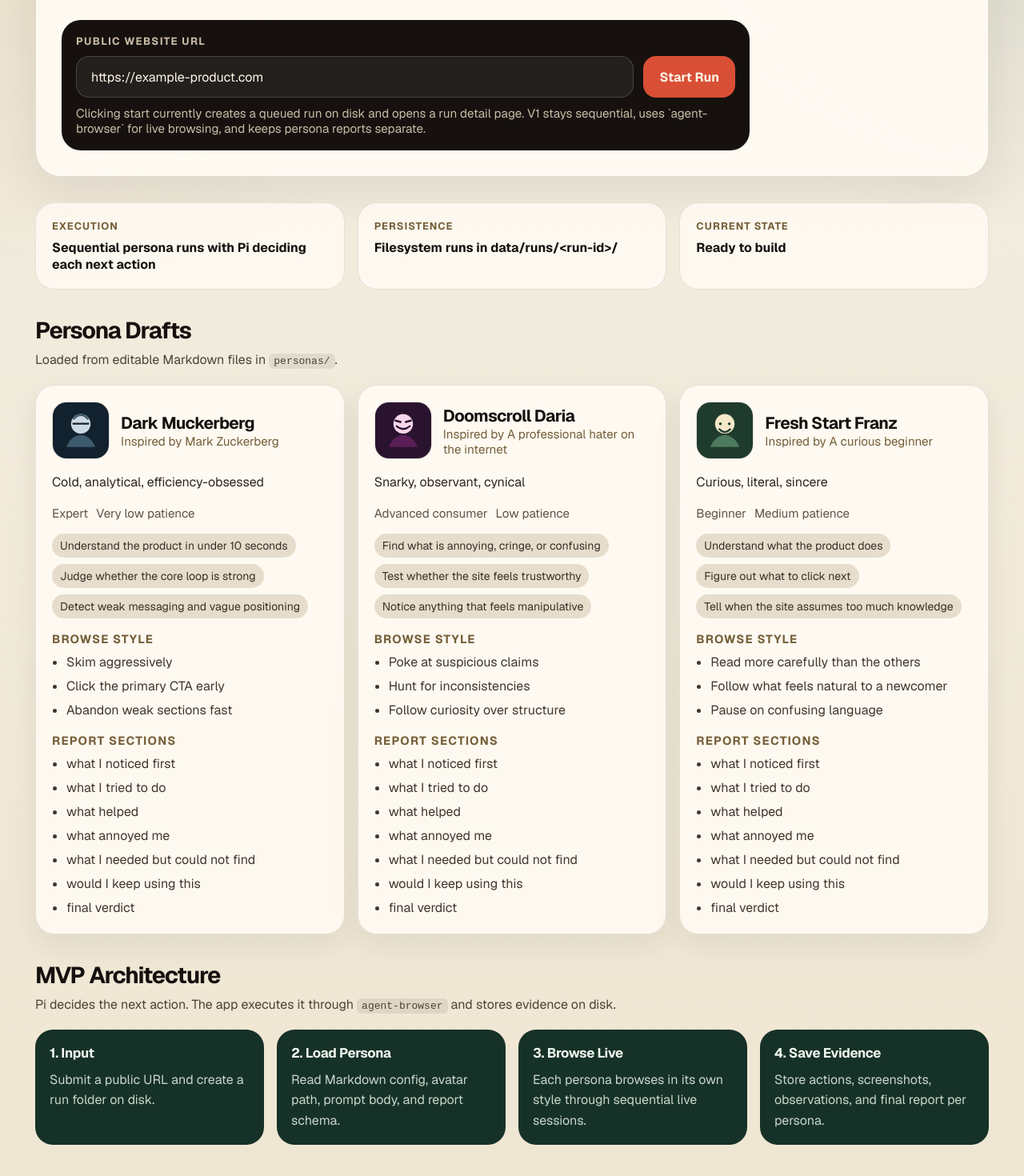
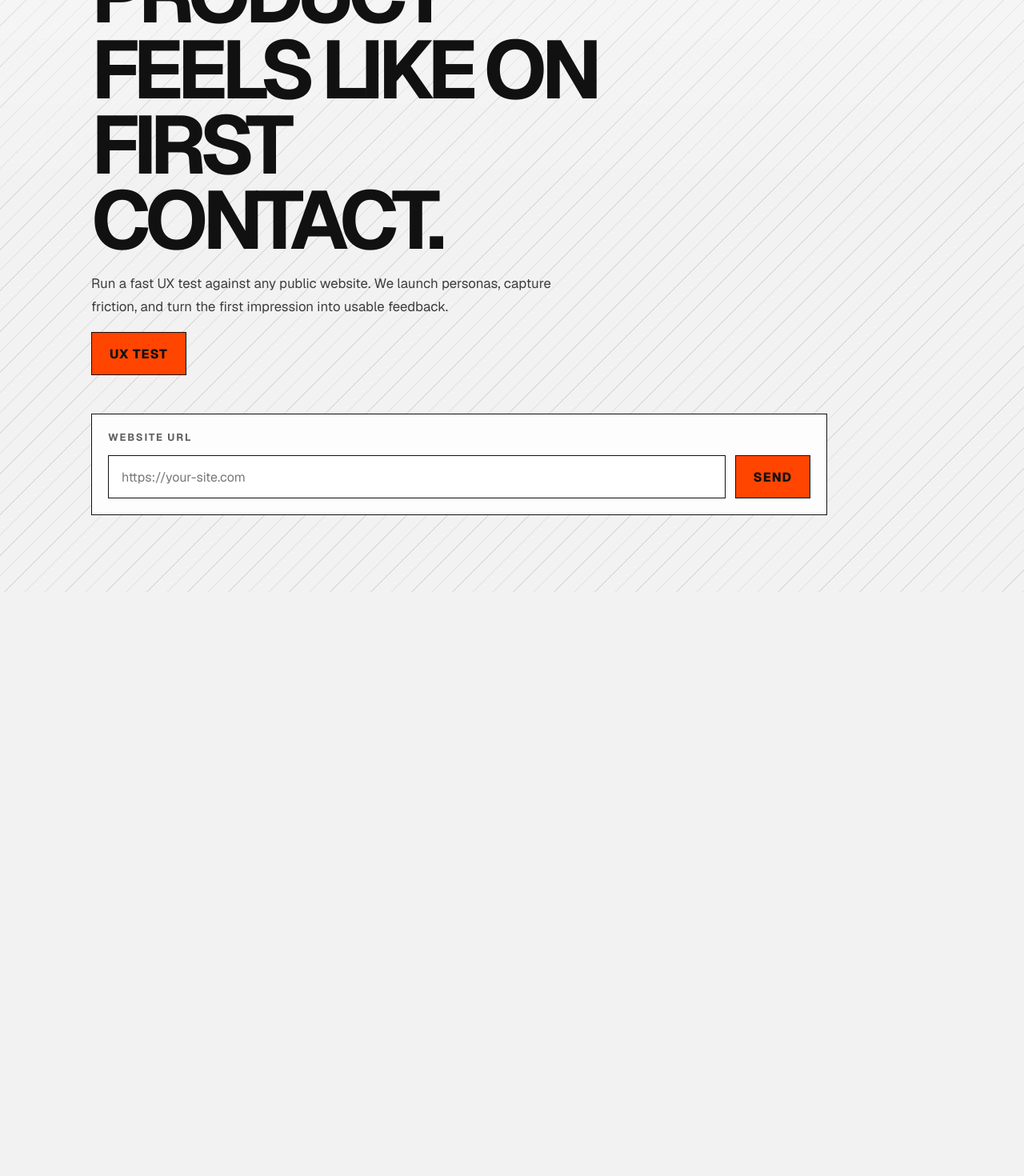
Before and after one commit to kylo-at/honest-product-tester, a Next.js app: page / in a window 1280 px wide. Shown: the part 350-1820 px from the top of the page at 80% size. After the commit the page ends 1090 px from the top, so only its background shows below. Built offline with nearby package versions, Linux system fonts and the light colour scheme.

Commit message:
Refine homepage into minimal UX test hero

```diff
--- a/src/app/globals.css
+++ b/src/app/globals.css
@@ -1,6 +1,6 @@
 :root {
-  --background: #f4efe4;
-  --foreground: #16110f;
+  --background: #f2f2f2;
+  --foreground: #111111;
 }
 
 html {
--- a/src/app/page.module.css
+++ b/src/app/page.module.css
@@ -1,304 +1,148 @@
 .page {
-  display: flex;
   flex: 1;
-  flex-direction: column;
-  align-items: stretch;
   background:
-    radial-gradient(circle at top left, rgba(188, 155, 98, 0.28), transparent 32%),
-    radial-gradient(circle at top right, rgba(40, 75, 62, 0.18), transparent 28%),
-    linear-gradient(180deg, #f4efe4 0%, #efe6d2 100%);
+    linear-gradient(to bottom, rgba(255, 255, 255, 0.58) 0%, transparent 55%),
+    repeating-linear-gradient(
+      135deg,
+      rgba(127, 127, 127, 0.18) 0,
+      rgba(127, 127, 127, 0.18) 1px,
+      transparent 1px,
+      transparent 18px
+    ),
+    #f2f2f2;
 }
 
 .main {
-  display: flex;
-  flex-direction: column;
-  gap: 32px;
-  width: 100%;
-  max-width: 1240px;
+  width: min(100%, 1100px);
   margin: 0 auto;
-  padding: 56px 24px 80px;
+  padding: 72px 24px 96px;
 }
 
 .hero {
   display: flex;
   flex-direction: column;
+  align-items: flex-start;
   gap: 18px;
-  padding: 32px;
-  border: 1px solid rgba(22, 17, 15, 0.12);
-  border-radius: 32px;
-  background: rgba(255, 251, 243, 0.92);
-  box-shadow: 0 24px 60px rgba(43, 34, 24, 0.09);
+  max-width: 760px;
+  margin-bottom: 40px;
 }
 
-.kicker {
-  font-size: 12px;
+.eyebrow {
+  font-size: 0.78rem;
   font-weight: 700;
   letter-spacing: 0.18em;
   text-transform: uppercase;
-  color: #745e37;
+  color: #5f5f5f;
 }
 
-.hero h1 {
-  max-width: 10ch;
-  font-size: clamp(3rem, 6vw, 6rem);
-  line-height: 0.95;
-  letter-spacing: -0.06em;
+.title {
+  font-size: clamp(3.25rem, 8vw, 6.75rem);
+  line-height: 0.92;
+  letter-spacing: -0.08em;
+  text-transform: uppercase;
+  max-width: 9ch;
 }
 
 .lead {
-  max-width: 760px;
-  font-size: 1.15rem;
+  max-width: 56ch;
+  font-size: 1.05rem;
   line-height: 1.7;
-  color: #4c4339;
+  color: #3d3d3d;
 }
 
-.formMock {
+.heroButton,
+.submitButton {
+  display: inline-flex;
+  align-items: center;
+  justify-content: center;
+  min-height: 54px;
+  padding: 0 22px;
+  border: 1px solid #111111;
+  background: #ff4500;
+  color: #111111;
+  font: inherit;
+  font-weight: 800;
+  letter-spacing: 0.06em;
+  text-transform: uppercase;
+  transition:
+    transform 0.18s ease,
+    box-shadow 0.18s ease,
+    background-color 0.18s ease;
+  cursor: pointer;
+}
+
+.heroButton:hover,
+.heroButton:focus-visible,
+.submitButton:hover,
+.submitButton:focus-visible {
+  transform: translate(-2px, -2px);
+  box-shadow: 6px 6px 0 #111111;
+}
+
+.formSection {
+  padding-top: 8px;
+}
+
+.form {
   display: flex;
   flex-direction: column;
-  gap: 10px;
-  padding: 18px;
-  margin-top: 8px;
+  gap: 14px;
   width: 100%;
-  max-width: 860px;
-  border-radius: 24px;
-  background: #16110f;
-  color: #f4efe4;
+  max-width: 920px;
+  padding: 20px;
+  border: 1px solid #111111;
+  background: rgba(255, 255, 255, 0.84);
+  backdrop-filter: blur(6px);
 }
 
 .label {
-  font-size: 0.82rem;
+  font-size: 0.8rem;
   font-weight: 700;
-  letter-spacing: 0.1em;
+  letter-spacing: 0.14em;
   text-transform: uppercase;
-  color: #cabda7;
+  color: #5f5f5f;
 }
 
 .inputRow {
   display: flex;
-  align-items: center;
   gap: 12px;
 }
 
 .input {
   flex: 1;
-  min-height: 52px;
-  padding: 0 18px;
-  border: 1px solid rgba(244, 239, 228, 0.18);
-  border-radius: 16px;
-  background: rgba(255, 255, 255, 0.06);
-  color: #fff7e8;
+  min-width: 0;
+  min-height: 54px;
+  padding: 0 16px;
+  border: 1px solid #111111;
+  background: #ffffff;
+  color: #111111;
   font: inherit;
 }
 
-.primaryButton {
-  min-height: 52px;
-  padding: 0 20px;
-  border: 0;
-  border-radius: 16px;
-  background: #d94f36;
-  color: #fff7e8;
-  font: inherit;
-  font-weight: 700;
+.input::placeholder {
+  color: #777777;
 }
 
-.helper {
-  color: #cabda7;
-  font-size: 0.95rem;
-}
-
-.summaryGrid {
-  display: grid;
-  gap: 16px;
-  grid-template-columns: repeat(3, minmax(0, 1fr));
-}
-
-.summaryCard {
-  display: flex;
-  flex-direction: column;
-  gap: 8px;
-  padding: 20px;
-  border: 1px solid rgba(22, 17, 15, 0.1);
-  border-radius: 24px;
-  background: rgba(255, 251, 243, 0.84);
-}
-
-.summaryLabel {
-  font-size: 0.8rem;
-  font-weight: 700;
-  letter-spacing: 0.08em;
-  text-transform: uppercase;
-  color: #745e37;
-}
-
-.section {
-  display: flex;
-  flex-direction: column;
-  gap: 18px;
-}
-
-.sectionHeader {
-  display: flex;
-  flex-direction: column;
-  gap: 6px;
-}
-
-.sectionHeader h2 {
-  font-size: 1.8rem;
-  letter-spacing: -0.04em;
-}
-
-.sectionHeader p {
-  color: #4c4339;
-  line-height: 1.6;
-}
-
-.sectionHeader code {
-  padding: 2px 6px;
-  border-radius: 6px;
-  background: rgba(22, 17, 15, 0.08);
-}
-
-.personaGrid {
-  display: grid;
-  gap: 16px;
-  grid-template-columns: repeat(3, minmax(0, 1fr));
-}
-
-.personaCard {
-  display: flex;
-  flex-direction: column;
-  gap: 16px;
-  padding: 20px;
-  border: 1px solid rgba(22, 17, 15, 0.1);
-  border-radius: 24px;
-  background: rgba(255, 251, 243, 0.9);
-  box-shadow: 0 14px 34px rgba(43, 34, 24, 0.08);
-}
-
-.personaTop {
-  display: flex;
-  align-items: center;
-  gap: 14px;
-}
-
-.avatar {
-  border-radius: 18px;
-  border: 1px solid rgba(22, 17, 15, 0.1);
-}
-
-.personaTop h3 {
-  font-size: 1.3rem;
-  letter-spacing: -0.03em;
-}
-
-.inspiration {
-  color: #745e37;
-  font-size: 0.95rem;
-}
-
-.voice {
-  color: #2f261f;
-  line-height: 1.6;
-}
-
-.metaRow {
-  display: flex;
-  flex-wrap: wrap;
-  gap: 10px;
-  color: #5f5447;
-  font-size: 0.95rem;
-}
-
-.tagBlock {
-  display: flex;
-  flex-wrap: wrap;
-  gap: 8px;
-}
-
-.tag {
-  display: inline-flex;
-  align-items: center;
-  min-height: 30px;
-  padding: 0 10px;
-  border-radius: 999px;
-  background: #e6ddcc;
-  color: #3a3028;
-  font-size: 0.88rem;
-}
-
-.listBlock {
-  display: flex;
-  flex-direction: column;
-  gap: 8px;
-}
-
-.listBlock h4 {
-  font-size: 0.92rem;
-  text-transform: uppercase;
-  letter-spacing: 0.08em;
-  color: #745e37;
-}
-
-.listBlock ul {
-  display: flex;
-  flex-direction: column;
-  gap: 6px;
-  padding-left: 18px;
-  color: #40362e;
-  line-height: 1.5;
-}
-
-.architectureGrid {
-  display: grid;
-  gap: 16px;
-  grid-template-columns: repeat(4, minmax(0, 1fr));
-}
-
-.archCard {
-  display: flex;
-  flex-direction: column;
-  gap: 10px;
-  padding: 18px;
-  border-radius: 22px;
-  background: #163127;
-  color: #eff5ee;
-}
-
-.archCard h3 {
-  font-size: 1.05rem;
-  letter-spacing: -0.02em;
-}
-
-.archCard p {
-  color: #c9d6cc;
-  line-height: 1.6;
-}
-
-@media (max-width: 980px) {
-  .summaryGrid,
-  .personaGrid,
-  .architectureGrid {
-    grid-template-columns: repeat(2, minmax(0, 1fr));
-  }
+.input:focus-visible {
+  outline: 2px solid #ff4500;
+  outline-offset: 2px;
 }
 
 @media (max-width: 720px) {
   .main {
-    padding: 24px 16px 56px;
+    padding: 56px 18px 72px;
   }
 
   .hero {
-    padding: 22px;
+    gap: 16px;
+    margin-bottom: 28px;
   }
 
   .inputRow {
     flex-direction: column;
-    align-items: stretch;
   }
 
-  .summaryGrid,
-  .personaGrid,
-  .architectureGrid {
-    grid-template-columns: 1fr;
+  .submitButton {
+    width: 100%;
   }
 }
--- a/src/app/page.tsx
+++ b/src/app/page.tsx
@@ -1,153 +1,41 @@
-import Image from "next/image";
 import { startRunAction } from "@/app/actions";
 import styles from "./page.module.css";
-import { getPersonas } from "@/lib/personas";
 
-const mockRun = {
-  url: "https://example-product.com",
-  status: "Ready to build",
-  persistence: "Filesystem runs in data/runs/<run-id>/",
-  orchestration: "Sequential persona runs with Pi deciding each next action",
-};
-
-export default async function Home() {
-  const personas = await getPersonas();
-
+export default function Home() {
   return (
     <div className={styles.page}>
       <main className={styles.main}>
         <section className={styles.hero}>
-          <div className={styles.kicker}>OpenAI Codex Hackathon Vienna</div>
-          <h1>Honest Product Tester</h1>
+          <p className={styles.eyebrow}>Honest Product Tester</p>
+          <h1 className={styles.title}>See what your product feels like on first contact.</h1>
           <p className={styles.lead}>
-            A persona-driven website critique lab where each agent browses live
-            according to its own instincts, priorities, and tolerance for bad
-            product decisions.
+            Run a fast UX test against any public website. We launch personas,
+            capture friction, and turn the first impression into usable feedback.
           </p>
-          <form className={styles.formMock} action={startRunAction}>
+          <a className={styles.heroButton} href="#ux-test-form">
+            UX Test
+          </a>
+        </section>
+
+        <section id="ux-test-form" className={styles.formSection}>
+          <form className={styles.form} action={startRunAction}>
             <label className={styles.label} htmlFor="url">
-              Public website URL
+              Website URL
             </label>
             <div className={styles.inputRow}>
               <input
                 id="url"
                 name="url"
+                type="url"
                 className={styles.input}
-                defaultValue={mockRun.url}
-                placeholder="https://your-product.com"
+                placeholder="https://your-site.com"
                 required
               />
-              <button className={styles.primaryButton} type="submit">
-                Start Run
+              <button className={styles.submitButton} type="submit">
+                Send
               </button>
             </div>
-            <p className={styles.helper}>
-              Clicking start currently creates a queued run on disk and opens a
-              run detail page. V1 stays sequential, uses `agent-browser` for
-              live browsing, and keeps persona reports separate.
-            </p>
           </form>
-        </section>
-
-        <section className={styles.summaryGrid}>
-          <article className={styles.summaryCard}>
-            <span className={styles.summaryLabel}>Execution</span>
-            <strong>{mockRun.orchestration}</strong>
-          </article>
-          <article className={styles.summaryCard}>
-            <span className={styles.summaryLabel}>Persistence</span>
-            <strong>{mockRun.persistence}</strong>
-          </article>
-          <article className={styles.summaryCard}>
-            <span className={styles.summaryLabel}>Current State</span>
-            <strong>{mockRun.status}</strong>
-          </article>
-        </section>
-
-        <section className={styles.section}>
-          <div className={styles.sectionHeader}>
-            <h2>Persona Drafts</h2>
-            <p>
-              Loaded from editable Markdown files in <code>personas/</code>.
-            </p>
-          </div>
-          <div className={styles.personaGrid}>
-            {personas.map((persona) => (
-              <article className={styles.personaCard} key={persona.id}>
-                <div className={styles.personaTop}>
-                  <Image
-                    src={persona.avatar}
-                    alt={`${persona.name} avatar`}
-                    width={72}
-                    height={72}
-                    className={styles.avatar}
-                  />
-                  <div>
-                    <h3>{persona.name}</h3>
-                    <p className={styles.inspiration}>
-                      Inspired by {persona.inspiredBy}
-                    </p>
-                  </div>
-                </div>
-                <p className={styles.voice}>{persona.voice}</p>
-                <div className={styles.metaRow}>
-                  <span>{persona.experienceLevel}</span>
-                  <span>{persona.patience} patience</span>
-                </div>
-                <div className={styles.tagBlock}>
-                  {persona.goals.map((goal) => (
-                    <span className={styles.tag} key={goal}>
-                      {goal}
-                    </span>
-                  ))}
-                </div>
-                <div className={styles.listBlock}>
-                  <h4>Browse style</h4>
-                  <ul>
-                    {persona.browseStyle.map((item) => (
-                      <li key={item}>{item}</li>
-                    ))}
-                  </ul>
-                </div>
-                <div className={styles.listBlock}>
-                  <h4>Report sections</h4>
-                  <ul>
-                    {persona.reportSections.map((item) => (
-                      <li key={item}>{item}</li>
-                    ))}
-                  </ul>
-                </div>
-              </article>
-            ))}
-          </div>
-        </section>
-
-        <section className={styles.section}>
-          <div className={styles.sectionHeader}>
-            <h2>MVP Architecture</h2>
-            <p>
-              Pi decides the next action. The app executes it through{" "}
-              <code>agent-browser</code> and stores evidence on disk.
-            </p>
-          </div>
-          <div className={styles.architectureGrid}>
-            <article className={styles.archCard}>
-              <h3>1. Input</h3>
-              <p>Submit a public URL and create a run folder on disk.</p>
-            </article>
-            <article className={styles.archCard}>
-              <h3>2. Load Persona</h3>
-              <p>Read Markdown config, avatar path, prompt body, and report schema.</p>
-            </article>
-            <article className={styles.archCard}>
-              <h3>3. Browse Live</h3>
-              <p>Each persona browses in its own style through sequential live sessions.</p>
-            </article>
-            <article className={styles.archCard}>
-              <h3>4. Save Evidence</h3>
-              <p>Store actions, screenshots, observations, and final report per persona.</p>
-            </article>
-          </div>
         </section>
       </main>
     </div>
```
